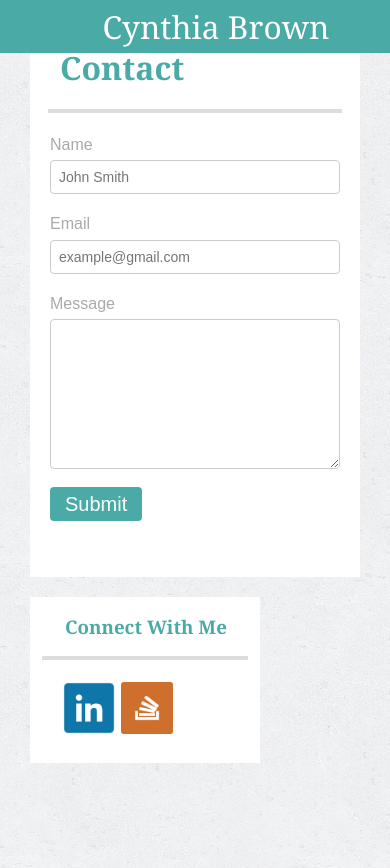
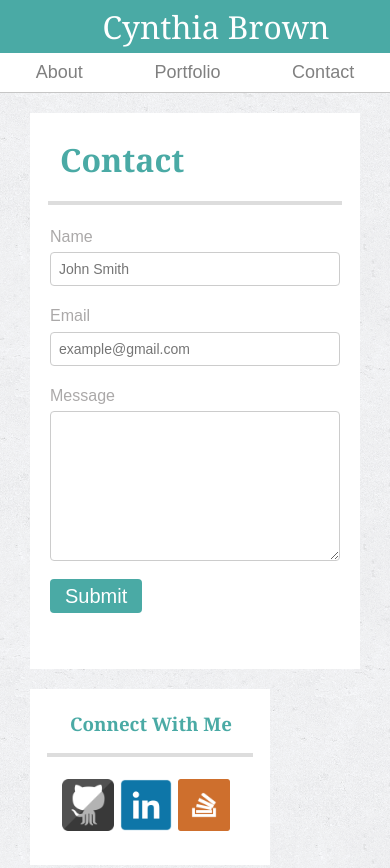
Before and after one commit to CynthiaNCCoding/Responsive-Portfolio, a plain HTML site: page contact.html in a window 390 px wide. Shown: the top 868 px of the page. Drawn offline with Linux system fonts and the light colour scheme.

Commit message:
About & Contact done better

```diff
--- a/assets/style.css
+++ b/assets/style.css
@@ -71,7 +71,7 @@ h1, h2, h3, .name {
   display: flex;
   background-image: url("../images/cork-wallet2.png");
   border-top: 1px solid #c6c6c6;
-  border-bottom: 5px solid #4AAAA5;
+/*  border-bottom: 5px solid #4AAAA5;
   /* width: 960px; */
   box-sizing: border-box;
   /* justify-content: space-around; */
@@ -342,7 +342,7 @@ p.text2 {
     display: block;
     border-left: none;
     padding: 20px 30px 0px 30px;
-    height: 800px;
+    height: 110%;
   }
 
     .portfolio {
@@ -373,18 +373,19 @@ p.text2 {
   }
 
   .connect {
-    /* clear: both; */
+    clear: both;
     /* width: 100%; */
-    float: left;
+    /* float: left; */
     /* text-align: left; */
     /* align-content: center; */
-    padding: 0;
+    padding: 5px;
     /* top: 40; */
     /* position: relative; */
     margin-right: 0;
     /* display: flex; */
-    justify-content: flex-start;
-}
+    /* justify-content: flex-start; */
+   /* margin-top: 150px;
+  } */
 
     .socialButtons {
     justify-content: flex-start;
@@ -403,6 +404,9 @@ p.text2 {
 @media screen and (max-width: 640px) {
   body
 
+.image6 {
+  display: none;
+}
   .banner {
     display: block;
   }
@@ -433,7 +437,7 @@ p.text2 {
 }
 
   body .contentCanvas {
-    height: 1200px;
+    height: 1629px;
    }
 
    body .portfolio {
--- a/contact.html
+++ b/contact.html
@@ -13,12 +13,19 @@
 <body>
 	<section class="banner">
 		<div class="name">Cynthia Brown</div>
+	</section>
+
 			<div class="index">
 				<a href="index.html">About</a><span>|</span>
 				<a href="portfolio.html">Portfolio</a><span>|</span>
 				<a href="contact.html">Contact</a>
 			</div>
-	</section>
+
+	<div class="index640">
+		<a href="index.html">About</a>
+		<a href="portfolio.html">Portfolio</a>
+		<a href="contact.html">Contact</a>
+	</div>
 
 	<section class="contentCanvas">
 
@@ -49,7 +56,7 @@
 
 			<div class="socialButtons">
 
-				<a class="icons icon1" href="https://github.com/CynthiaNCCoding" target="images/GitHubIcon.png" alt="Github Icon"></a>
+				<a class="icons icon1" href="https://github.com/CynthiaNCCoding" target="_blank"><img src="images/GitHubIcon.png" alt="Github Icon"></a>
 
 				<a class="icons" href="https://www.linkedin.com/feed/" target="_blank"><img src="images/LinkedInIcon_Plain.png" alt="LnkedIn Icon Icon"></a>
 
```
